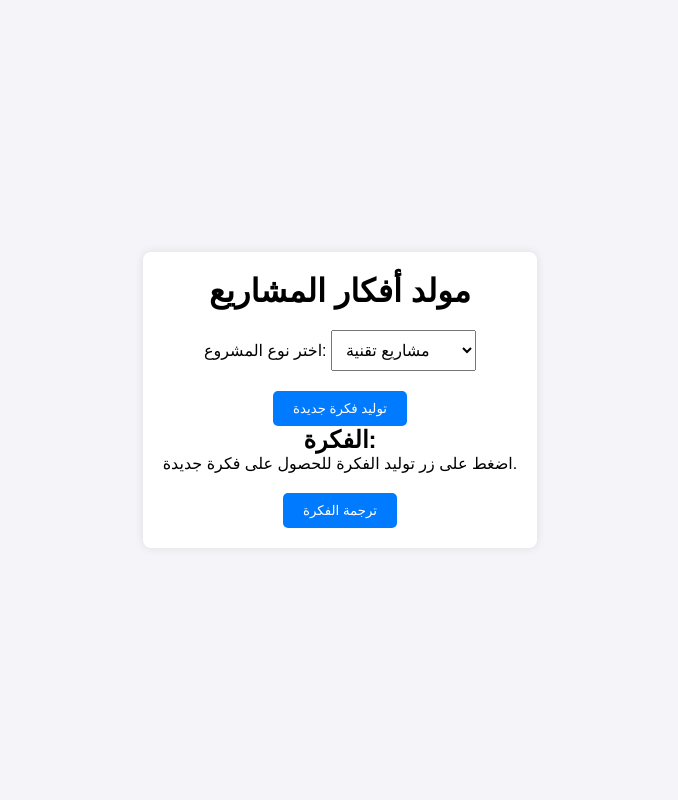
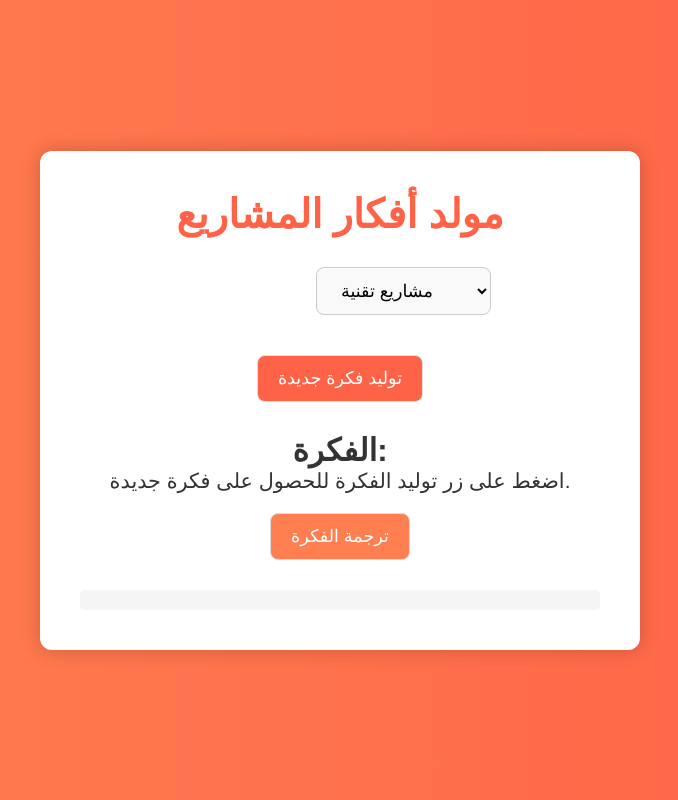
Before and after one commit to modk873/ideagene, a plain HTML site: page index.html in a window 1280 px wide. Shown: the whole page, without its empty margins (300-978 px from the left). Drawn offline with Linux system fonts and the light colour scheme.

Commit message:
Update style.css

```diff
--- a/style.css
+++ b/style.css
@@ -5,38 +5,85 @@
 }
 
 body {
-    font-family: Arial, sans-serif;
-    background-color: #f4f4f9;
+    font-family: 'Arial', sans-serif;
+    background: linear-gradient(to right, #ff7f50, #ff6347);
     display: flex;
     justify-content: center;
     align-items: center;
     height: 100vh;
+    color: #fff;
 }
 
 .container {
     text-align: center;
     background-color: #fff;
-    padding: 20px;
+    padding: 40px;
+    border-radius: 12px;
+    box-shadow: 0 0 20px rgba(0, 0, 0, 0.2);
+    width: 90%;
+    max-width: 600px;
+    transition: transform 0.3s ease;
+}
+
+.container:hover {
+    transform: scale(1.05);
+}
+
+h1 {
+    font-size: 2.5em;
+    color: #ff6347;
+    margin-bottom: 20px;
+}
+
+.select-container {
+    margin-bottom: 20px;
+}
+
+select, button {
+    padding: 12px 20px;
+    margin: 10px 0;
+    font-size: 1.1em;
     border-radius: 8px;
-    box-shadow: 0 0 10px rgba(0, 0, 0, 0.1);
+    border: 1px solid #ddd;
+    transition: all 0.3s ease;
 }
 
 button {
-    padding: 10px 20px;
-    margin-top: 20px;
-    background-color: #007bff;
+    background-color: #ff6347;
     color: white;
-    border: none;
-    border-radius: 5px;
     cursor: pointer;
 }
 
 button:hover {
-    background-color: #0056b3;
+    background-color: #e55342;
 }
 
 select {
+    background-color: #f9f9f9;
+    border: 1px solid #ccc;
+}
+
+#idea-container {
+    margin-top: 20px;
+    font-size: 1.3em;
+    color: #333;
+}
+
+#translate-btn {
+    background-color: #ff7f50;
+    margin-top: 20px;
+}
+
+#translate-btn:hover {
+    background-color: #e06e45;
+}
+
+#translation-result {
+    margin-top: 20px;
+    font-size: 1.2em;
+    color: #333;
+    font-weight: bold;
     padding: 10px;
-    margin-top: 20px;
-    font-size: 16px;
+    background-color: #f5f5f5;
+    border-radius: 5px;
 }
```
